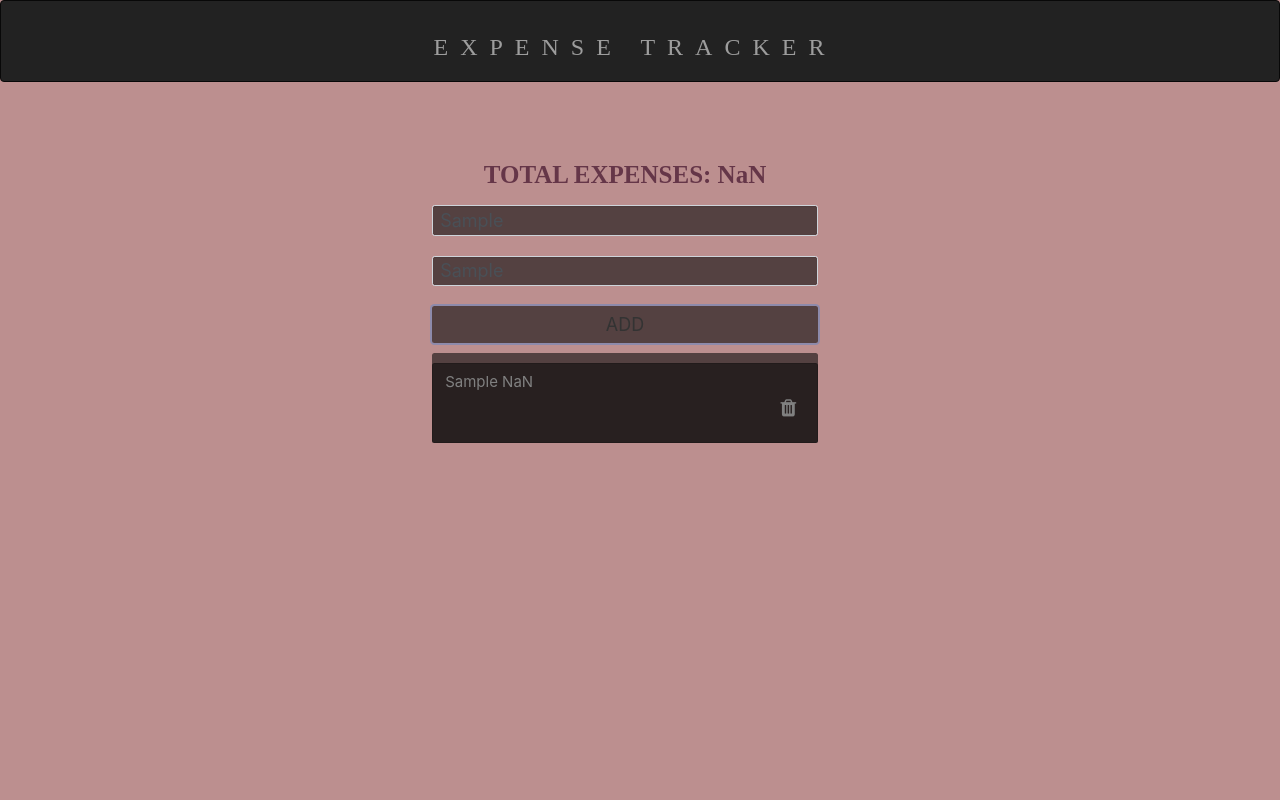
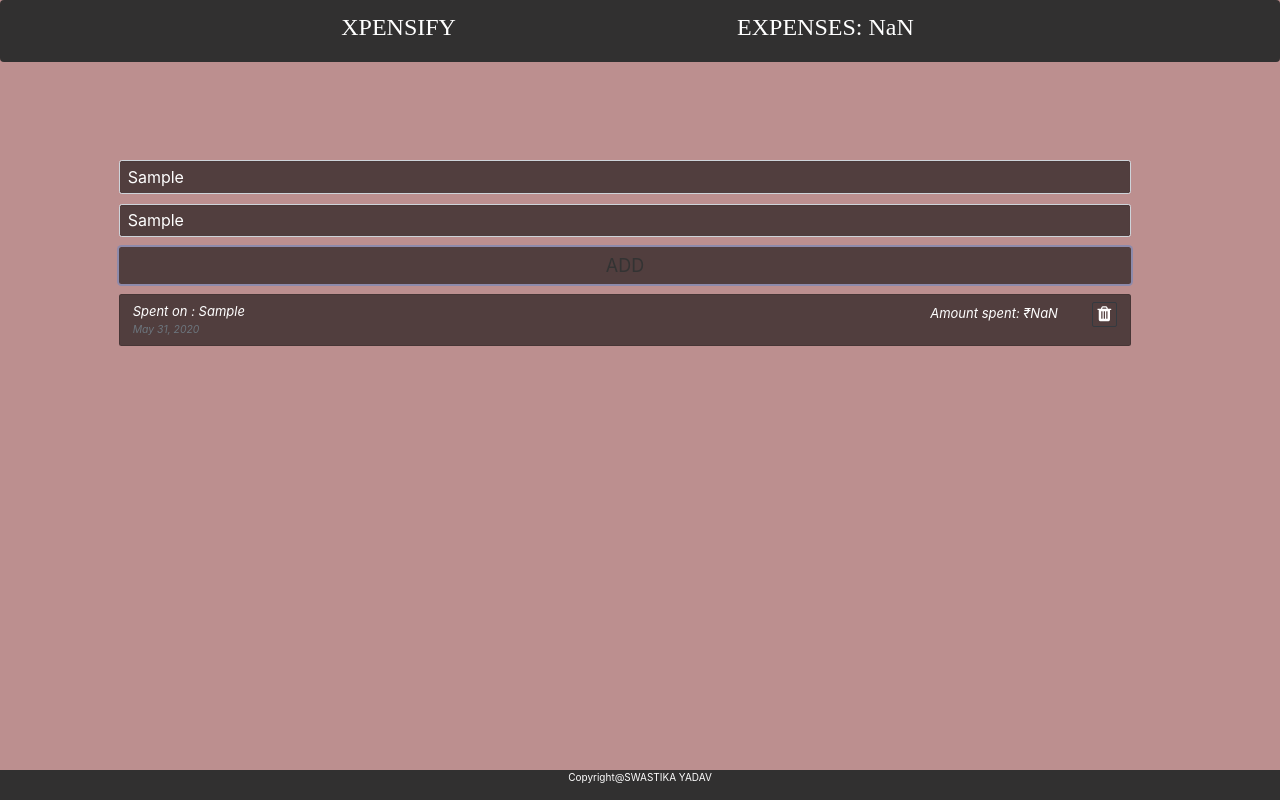
Before and after one commit to swastika0015/Javascript, a plain HTML site: page index.html in a window 1280 px wide. Both pictures are taken after typing "Sample", "Sample" into the empty fields and a click on the button "ADD". Drawn offline with nearby package versions, Linux system fonts and the light colour scheme.

Commit message:
initial commit

```diff
--- a/index.html
+++ b/index.html
@@ -13,7 +13,7 @@
     <style>
         body{
             background-color: rosybrown;
-            color: gray;
+            color: white;
         }
         .expense{
             display: flex;
@@ -22,31 +22,44 @@
             margin-top: 20vh;
         }
         .color{
-            background-color: rgb(0,0,0,0.4);
-            color: grey;
+            background-color:  rgba(5, 5, 5, 0.582);
+            color:white;
         }
         .settable{
-            margin-top: 10px;
-            background-color: rgba(10, 10, 10, 0.582);
-            max-height: fit-content;
+            background-color: rgba(5, 5, 5, 0.582);
+            font-size: small;
+            color: white;
         }
+        input[type="text"]::placeholder { /* Firefox, Chrome, Opera */
+        color:white;
+        }
+        .footer{
+        position: fixed;
+        bottom: 0;
+        width: 100%;
+        height: 30px;
+        background-color: rgb(49, 48, 48);
+        text-align: center;
+}
 
     </style>
 
 </head>
 <body>
-    <nav class="navbar navbar-inverse fixed-top">
-        <span class="navbar-brand mb-0 h1" style="font-size: x-large; font-family: serif; letter-spacing: 0.5em;">EXPENSE TRACKER</span>
+    <nav class="navbar fixed-top" style="background-color:  rgb(49, 48, 48) ;">
+        <div class="container row col-xs-9 col-xs-offset-2">
+        <span class="navbar-brand mb-0" style="font-size: x-large; font-family: serif; color: white;">XPENSIFY</span>
+        <span class="navbar-brand mb-0"  id="headingtotal" style="font-size:x-large; font-family: serif; color: white;"></span>
+        </div>
     </nav>
-    <div class="container-fluid row">
-    <div class="expense col-xs-4 col-xs-offset-4">
-        <h1 style="align-self: center; font-family: serif; font-weight: bold; color: rgba(53, 4, 32, 0.644);" id="headingtotal">Total expense:</h1>
+<div class="container-fluid row">
+    <div class="expense col-xs-10 col-xs-offset-1">
             <div class="form-group">
         <input
               id="inputamount"
               type="text"
               class="form-control settable"
-              style="font-size: large;"
+              style="font-size: medium;"
               placeholder="Amount spent"/>
             </div>
             <div class="form-group">
@@ -54,18 +67,23 @@
               id="inputdesc"
               type="text"
               class="form-control settable"
-              style="font-size: large;"
+              style="font-size: medium;"
               placeholder="Spent on"
               />
             </div>
-        <button class="btn color settable" style="font-size: large;" id="btnadd">ADD</button>
+        <button class="btn color settable" style="font-size: large; " id="btnadd">ADD</button>
         <div>
-            <ul class="list-group settable" id="expensetable">
+            <ul class="list-group" id="expensetable"style="margin-bottom:20vh;">
 
-        </ul>
+             </ul>
         </div>
-        </div>
-        </div>
+    </div>
+</div>
+<div class="footer stylish-color-dark">
+    <div class="footer-content">
+      Copyright@SWASTIKA YADAV
+    </div>
+</div>
     <script>
         //get heading element
         const headingEl = document.querySelector("#headingtotal");
@@ -104,17 +122,16 @@
             //put it in object
             expenseitem.desc = textdesc;
             expenseitem.amount = expense;
+            expenseitem.moment = new Date();
 
             allexpenses.push(expenseitem);
-            console.table(allexpenses);
 
             //add that value to totalexpense
             totalexpense = totalexpense + expense;
 
             //set heading element to totalexpense
-            const sometext = `TOTAL EXPENSES: ${totalexpense}`
+            const sometext = `EXPENSES: ${totalexpense}`
             headingEl.textContent = sometext;
-            console.log({totalexpense})
 
             //show table here
             const allexpenseHTML = allexpenses.map(expense => createlist(expense));
@@ -123,7 +140,6 @@
             const joinedallexpenseHTML = allexpenseHTML.join("");
 
             expensetable.innerHTML = joinedallexpenseHTML
-            console.log(joinedallexpenseHTML)
         }
 
         //get the btn element
@@ -132,19 +148,34 @@
         //listen to click
         element.addEventListener("click", addexpense, false);
 
-        function createlist({desc,amount}){
+        //Controller functions
+        function getdate(dates) {
+            return dates.toLocaleDateString('en-US', {
+                year: 'numeric',
+                month: 'long',
+                day: 'numeric'
+                })
+        }
+
+        function createlist({desc, amount, moment}) {
             return `
-                <li class="list-group-item settable">
-                <div class="list-group " style="font-size:15px">
-                <span>${desc}
-
-                ${amount}</span>
-
-                  <button class="btn text-right mb-3" style="">
-                  <i class="fa fa-trash fa-2x" style="color: gray;"></i>
-                  </button>
-                </li>
-                </div>`
+                <div>
+            <ul class="list-group">
+                <li class="list-group-item d-flex justify-content-between settable" style="margin-top:1%; font-style: italic; font-size: small; ">
+                    <div class="d-flex flex-column">
+                        Spent on : ${desc}
+                        <small class="text-muted">${getdate(moment)}</small>
+                    </div>
+                    <div>
+                        <span class="px-5">
+                        Amount spent: ₹${amount}
+                        </span>
+                        <button type="button" class="btn btn-outline-dark btn-sm">
+                            <i class="fa fa-trash fa-2x" style="color: white;"></i>
+                        </button>
+                    </div>
+                </ul>
+             </div>  `
         }
 
     </script>
```
